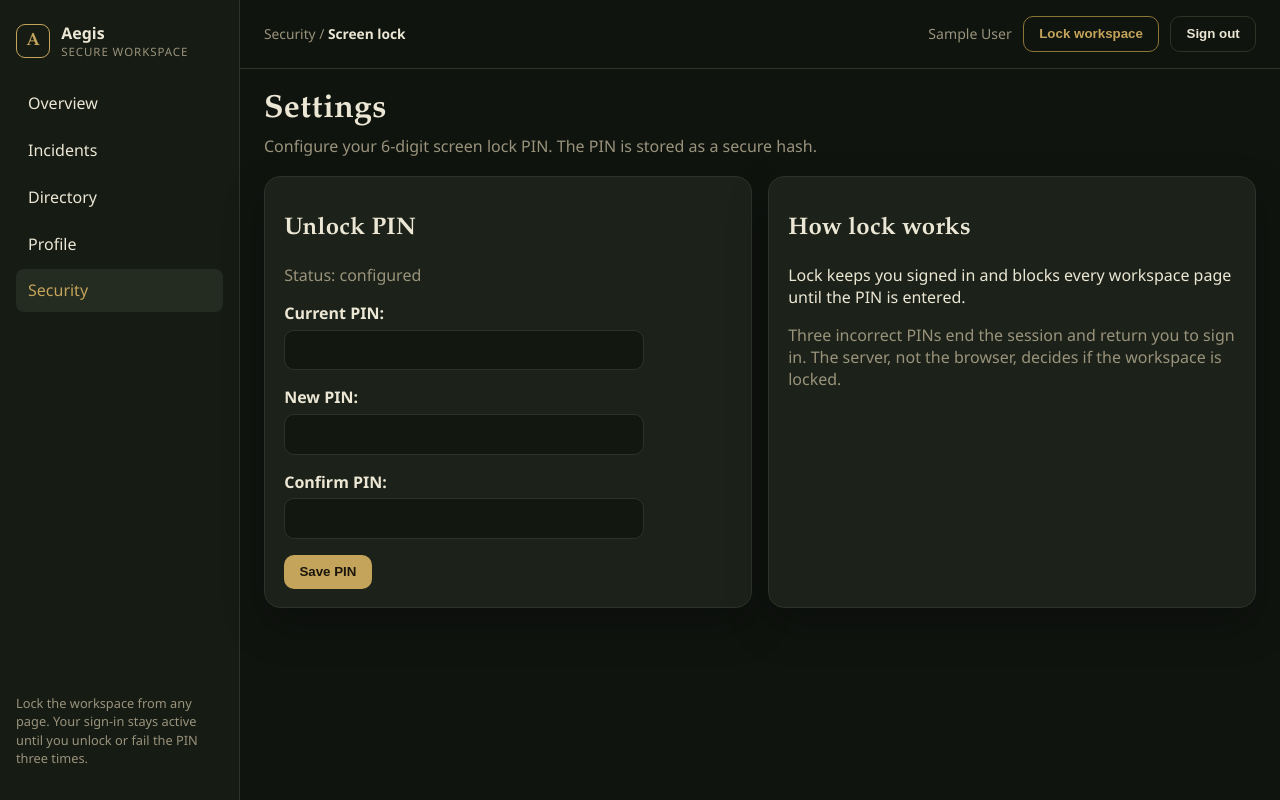
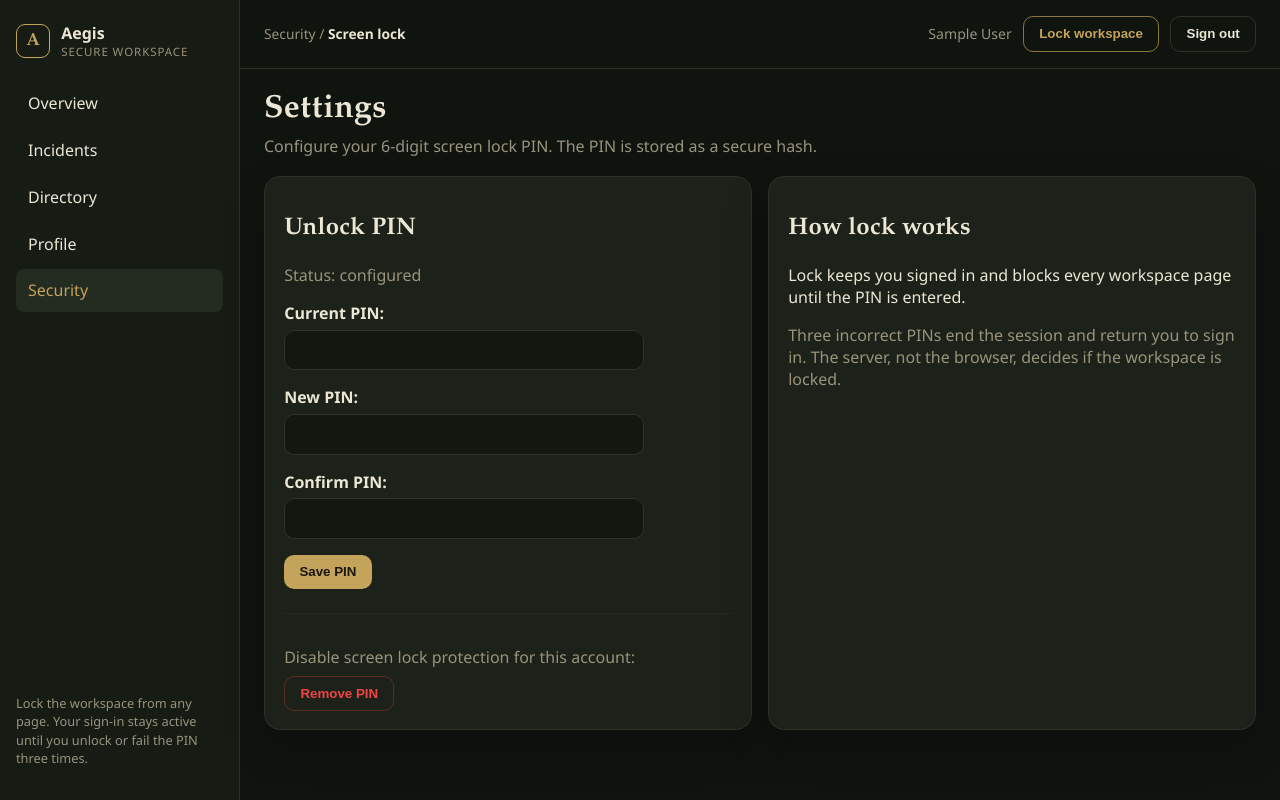
Before and after one commit to DanishKhan-pixel/screen-lock-system, a Django app: page /settings/ in a window 1280 px wide. Run offline with Django 5.2, Linux system fonts and the light colour scheme; a user stored in the database is signed in; tables that the repository leaves empty hold one stand-in row (values such as "Sample post").

Commit message:
feat(templates): add remove PIN action to security settings page

```diff
--- a/templates/pages/settings.html
+++ b/templates/pages/settings.html
@@ -19,6 +19,15 @@
             {{ form.as_p }}
             <button type="submit">Save PIN</button>
         </form>
+        {% if pin_configured %}
+        <div style="margin-top: 1.5rem; padding-top: 1rem; border-top: 1px solid var(--border-color, #27272a);">
+            <form method="post" action="{% url 'accounts:clear_pin' %}" onsubmit="return confirm('Are you sure you want to remove your screen lock PIN?');">
+                {% csrf_token %}
+                <p class="muted" style="margin-bottom: 0.5rem;">Disable screen lock protection for this account:</p>
+                <button type="submit" class="btn-secondary" style="color: #ef4444; border-color: rgba(239, 68, 68, 0.3);">Remove PIN</button>
+            </form>
+        </div>
+        {% endif %}
     </article>
     <article class="card">
         <h2>How lock works</h2>
```
